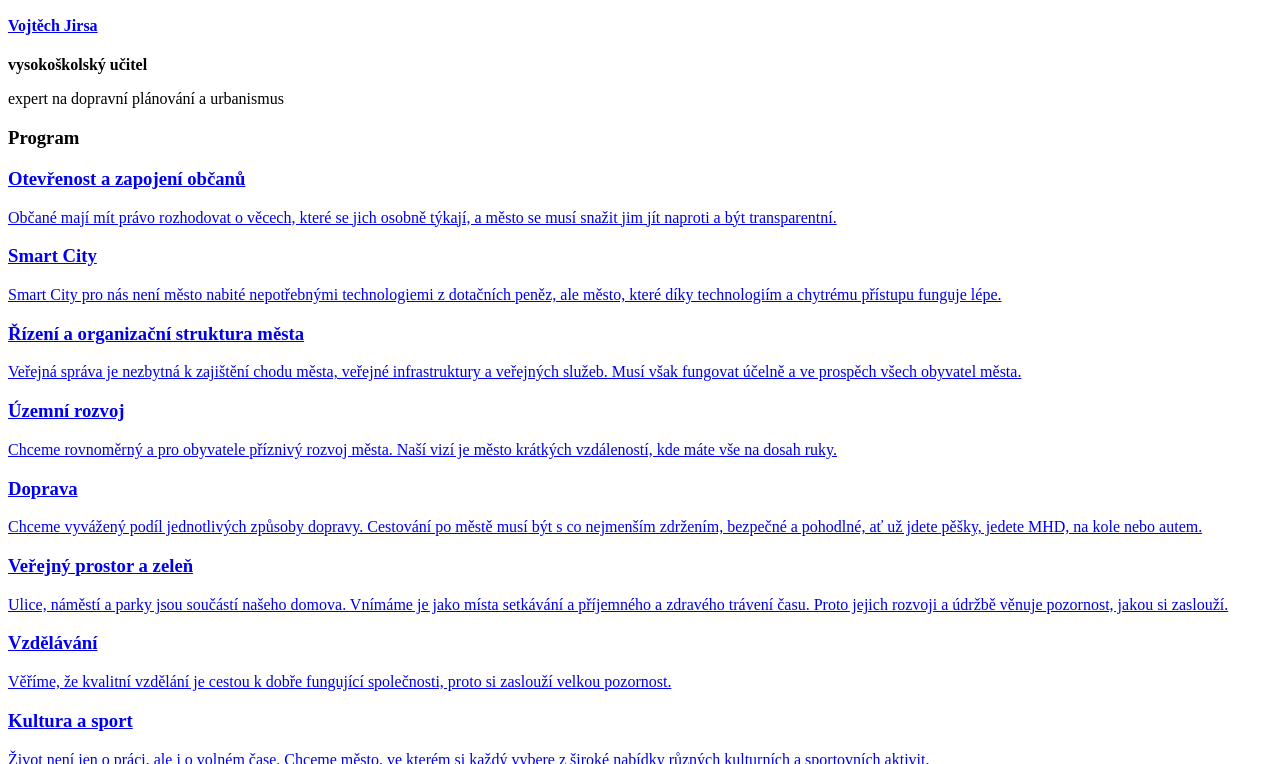
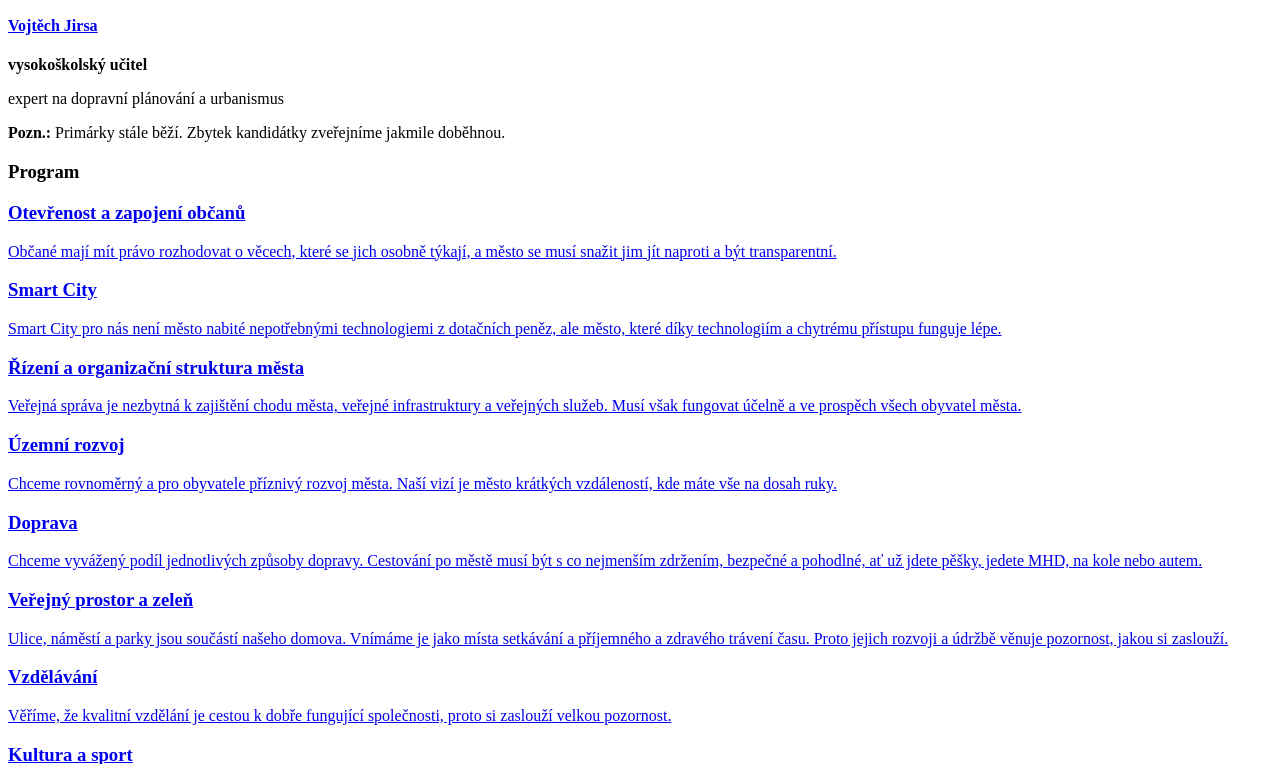
Before and after one commit to pirati-web/pardubice.pirati.cz, a Jekyll site: the page built from komunalni-volby-2018/index.html, in a window 1280 px wide and 900 px high, scrolled down 3586 px, cut to the strip 136-900 px from the top of the window. Built offline with Jekyll 4.4.1, drawn with Linux system fonts in a browser that asks for light colours; comment, search, counter and statistics services are not loaded.

Commit message:
[improve] more style udpates

```diff
--- a/_sass/components/program.scss
+++ b/_sass/components/program.scss
@@ -136,12 +136,12 @@
         border-radius: 50%;
         width: 40px;
         height: 40px;
-        line-height: 36px;
+        line-height: 34px;
         text-align: center;
-        font-size: 1em;
+        font-size: 1.15em;
         font-weight: bold;
         color: $white;
-        border: 2px $white solid;
+        border: 3px $white solid;
 
         span {
             // Compensate for the dot sign.
--- a/komunalni-volby-2018/index.html
+++ b/komunalni-volby-2018/index.html
@@ -31,6 +31,7 @@
                     {% if loopindex == 0 or forloop.last %}</div>{% endif %}
                 {% endfor %}
             </div>
+            <p><strong>Pozn.:</strong> Primárky stále běží. Zbytek kandidátky zveřejníme jakmile doběhnou.</p>
         </div>
         <div class="columns medium-4">
             <div class="o-section-header">
--- a/kontakt/index.html
+++ b/kontakt/index.html
@@ -95,8 +95,8 @@
           <div class="o-section-inner">
             <div class="o-section-block">
               <h2>Další kontakty</h2>
-              <p> Další osoby naleznete na stránce <a href="{{'/clenove/' | relative_url}}">Členové</a>.</p>
-              <p>Pro pomoc a radu v odborných otázkách kopírovacího monopolu či jiných se obracejte na <a href="https://forum.pirati.cz/verejna-poradna-f795/">Pirátskou poradnu</a> na fóru. </p>
+              <p>Další osoby naleznete v seznamu <a href="{{'/clenove/' | relative_url}}">našich členů</a>.</p>
+              <p>Pro pomoc a radu v odborných otázkách kopírovacího monopolu či jiných se obracejte na <a href="https://forum.pirati.cz/verejna-poradna-f795/">Pirátskou poradnu</a> na fóru.</p>
             </div>
           </div>
         </div>
```
